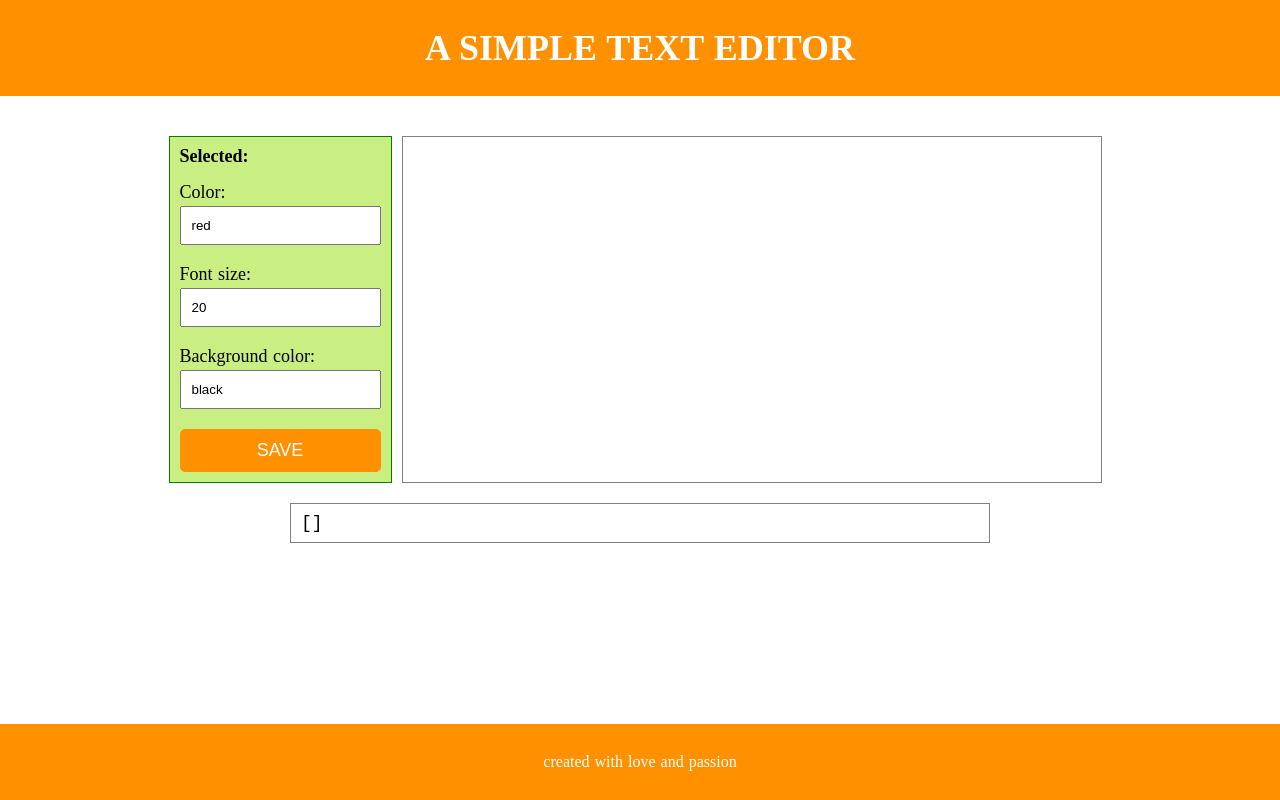
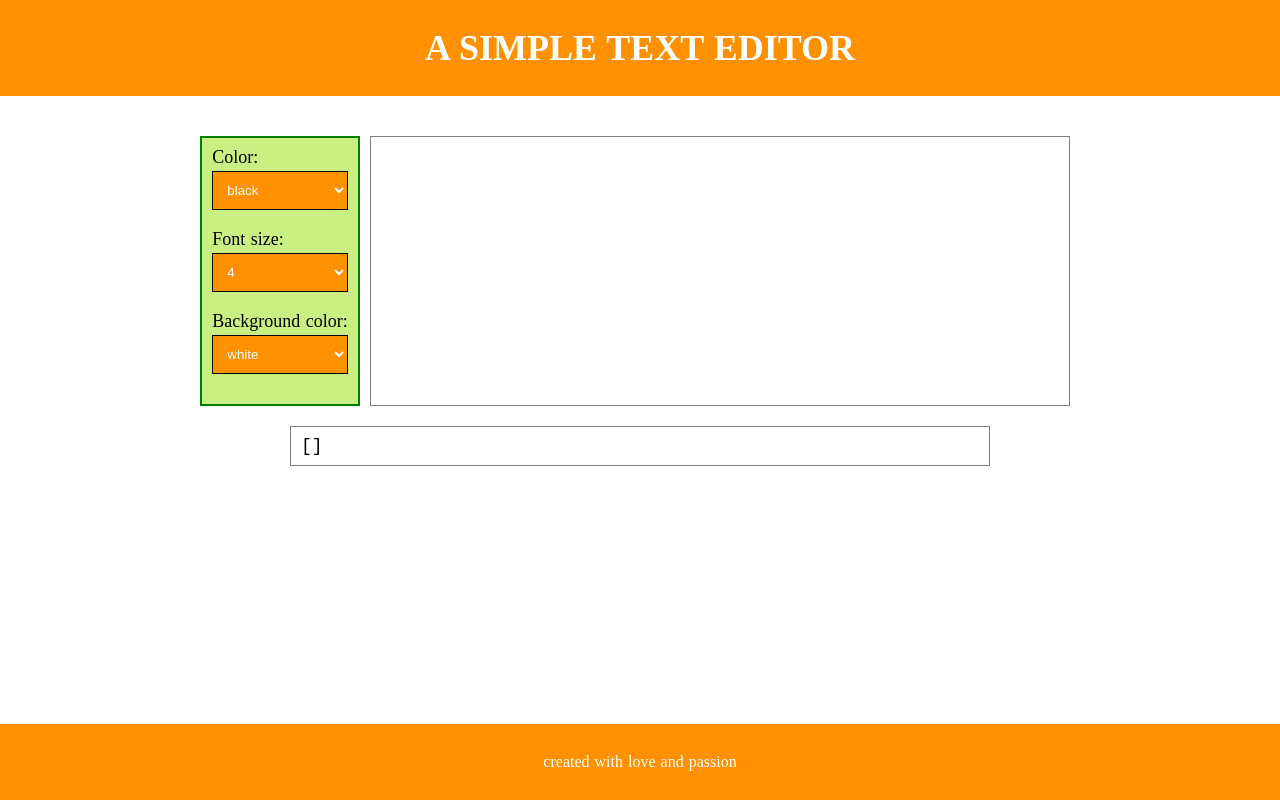
Before and after one commit to mirafedas/wysiwyg-editor, a Nuxt app: page / in a window 1280 px wide. Built offline with nearby package versions, Linux system fonts and the light colour scheme.

Commit message:
json is not ready

```diff
--- a/components/EditorField.vue
+++ b/components/EditorField.vue
@@ -1,8 +1,17 @@
 <template>
   <main>
     <div class="wrapper">
-      <TextSettings :selected-text="selectedText" @create="createNode" />
-      <div ref="textarea" class="main-wrapper" contenteditable="true"></div>
+      <TextSettings
+        @changeColor="changeColor"
+        @changeFontSize="changeFontSize"
+        @changeBgColor="changeBgColor"
+      />
+      <div
+        ref="textarea"
+        class="main-wrapper"
+        contenteditable="true"
+        spellcheck="false"
+      ></div>
       <pre class="main-wrapper">{{ texts }}</pre>
     </div>
   </main>
@@ -16,86 +25,31 @@ export default {
   components: {
     TextSettings
   },
-  data: () => {
-    return {
-      selectedText: '',
-      rangeStart: '',
-      rangeEnd: '',
-      range: {},
-      results: []
-    }
-  },
   computed: {
     ...mapState(['texts'])
   },
-  mounted() {
-    document.addEventListener('mouseup', (event) => {
-      if (
-        event.target === this.$refs.textarea ||
-        event.target.classList.contains('text')
-      ) {
-        this.getSelectedText()
-      }
-    })
-    // document.addEventListener('keydown', (event) => {
-    //   if (event.key === 'Enter' && event.target === this.$refs.textarea) {
-    //     console.log('enter')
-    //     // Do more work
-    //   }
-    // })
-  },
   methods: {
     ...mapMutations(['saveInJSON']),
-    getSelectedText() {
-      const selectedTextWithReference = window.getSelection().toString()
-      const selectedText = JSON.parse(JSON.stringify(selectedTextWithReference))
-
-      if (selectedText) {
-        // console.log('selectedText', selectedText)
-        const range = window.getSelection().getRangeAt(0)
-        this.range = range
-        this.selectedText = selectedText
-        this.rangeStart = range.startOffset
-        this.rangeEnd = range.endOffset
+    changeColor(color) {
+      if (color) {
+        document.execCommand('foreColor', false, color)
+        this.getJSON()
       }
     },
-    createNode(newData) {
-      const span = document.createElement('span')
-      span.setAttribute('class', 'text')
-      span.setAttribute(
-        'style',
-        `color: ${newData.color};
-        font-size: ${newData.fontSize}px;
-        background-color: ${newData.backgroundColor}`
-      )
-      span.textContent = newData.text
-      this.insertNode(span)
+    changeFontSize(fontSize) {
+      if (fontSize) {
+        document.execCommand('fontSize', false, fontSize)
+        this.getJSON()
+      }
     },
-    insertNode(span) {
-      const rangeText = this.range.toString()
-      console.log('rangeText', rangeText)
-      if (rangeText !== '[object Object]' && rangeText) {
-        this.range.deleteContents()
-        this.range.insertNode(span)
-        console.log('textContent', this.$refs.textarea.textContent)
-        console.log('innerHTML', this.$refs.textarea.innerHTML)
-        console.log(
-          'innerHTML includes',
-          this.$refs.textarea.innerHTML.includes('<pre')
-        )
-        this.selectedText = ''
-      } else {
-        console.log('this.range', this.range)
-        console.log('rangeText', rangeText)
-        console.error(
-          'Please select a range once more, but with double click or moving from left to right'
-        )
+    changeBgColor(bgColor) {
+      if (bgColor) {
+        document.execCommand('backColor', false, bgColor)
+        this.getJSON()
       }
-      this.updateJSON()
     },
-    updateJSON() {
-      // this.results.push(newData)
-      // this.saveInJSON(newData)
+    getJSON() {
+      this.saveInJSON(this.$refs.textarea.innerHTML)
     }
   }
 }
@@ -118,22 +72,14 @@ main {
   border: 1px solid grey;
 }
 
-.main-wrapper > pre {
-  width: fit-content;
-}
-
-.btn-wrapper {
-  flex-wrap: wrap;
-  align-items: center;
-  width: 100%;
-  max-width: 300px;
-  padding: 10px 0;
-}
-
 .wrapper {
   display: flex;
   flex-wrap: wrap;
   width: 100%;
   justify-content: center;
 }
+
+pre {
+  overflow: scroll;
+}
 </style>
--- a/components/Header.vue
+++ b/components/Header.vue
@@ -13,6 +13,7 @@ header {
   padding: 30px 10px;
   background-color: $main-color;
   text-transform: uppercase;
+  text-align: center;
   color: white;
 }
 </style>
--- a/components/TextSettings.vue
+++ b/components/TextSettings.vue
@@ -1,45 +1,58 @@
 <template>
   <form>
-    <span><b>Selected:</b> {{ selectedText }}</span>
-    <br />
-    <label for="color">Color:</label>
-    <input v-model="newColor" type="text" placeholder="color" />
-    <label for="font">Font size:</label>
-    <input v-model="newFontSize" type="text" placeholder="font size" />
-    <label for="background">Background color:</label>
-    <input v-model="bgColor" type="text" placeholder="background color" />
-    <button class="default-btn" @click.prevent="save">
-      Save
-    </button>
+    <fieldset>
+      <label for="color">Color:</label>
+      <select id="color" v-model="color" @change="$emit('changeColor', color)">
+        <option>black</option>
+        <option>white</option>
+        <option>yellow</option>
+        <option>orange</option>
+        <option>red</option>
+        <option>blue</option>
+        <option>green</option>
+        <option>violet</option>
+      </select>
+      <label for="fontSize">Font size:</label>
+      <select
+        id="fontSize"
+        v-model="fontSize"
+        @change="$emit('changeFontSize', fontSize)"
+      >
+        <option>1</option>
+        <option>2</option>
+        <option>3</option>
+        <option>4</option>
+        <option>5</option>
+        <option>6</option>
+        <option>7</option>
+        <option>8</option>
+      </select>
+      <label for="bgColor">Background color:</label>
+      <select
+        id="bgColor"
+        v-model="bgColor"
+        @change="$emit('changeBgColor', bgColor)"
+      >
+        <option>white</option>
+        <option>black</option>
+        <option>yellow</option>
+        <option>orange</option>
+        <option>red</option>
+        <option>blue</option>
+        <option>green</option>
+        <option>violet</option>
+      </select>
+    </fieldset>
   </form>
 </template>
 
 <script>
 export default {
-  props: {
-    selectedText: {
-      type: String,
-      required: true
-    }
-  },
   data: () => {
     return {
-      newColor: 'red',
-      bgColor: 'black',
-      newFontSize: '20'
-    }
-  },
-  methods: {
-    save() {
-      const uniqueID = Math.floor(Math.random() * 11) + Date.now()
-      const newData = {
-        id: uniqueID,
-        text: this.selectedText,
-        color: this.newColor,
-        backgroundColor: this.bgColor,
-        fontSize: this.newFontSize
-      }
-      this.$emit('create', newData)
+      color: 'black',
+      fontSize: 4,
+      bgColor: 'white'
     }
   }
 }
@@ -47,18 +60,21 @@ export default {
 
 <style lang="scss" scoped>
 @import '~/assets/vars.scss';
-
-form {
+fieldset {
   display: flex;
   flex-direction: column;
   margin: 10px 0;
   padding: 10px;
   background-color: $bg-color;
-  border: 1px solid green;
+  border: 2px solid green;
 }
 
-input {
+select {
+  width: 100%;
   padding: 10px;
   margin: 5px 0 20px 0;
+  background-color: $main-color;
+  border-color: black;
+  color: white;
 }
 </style>
```
